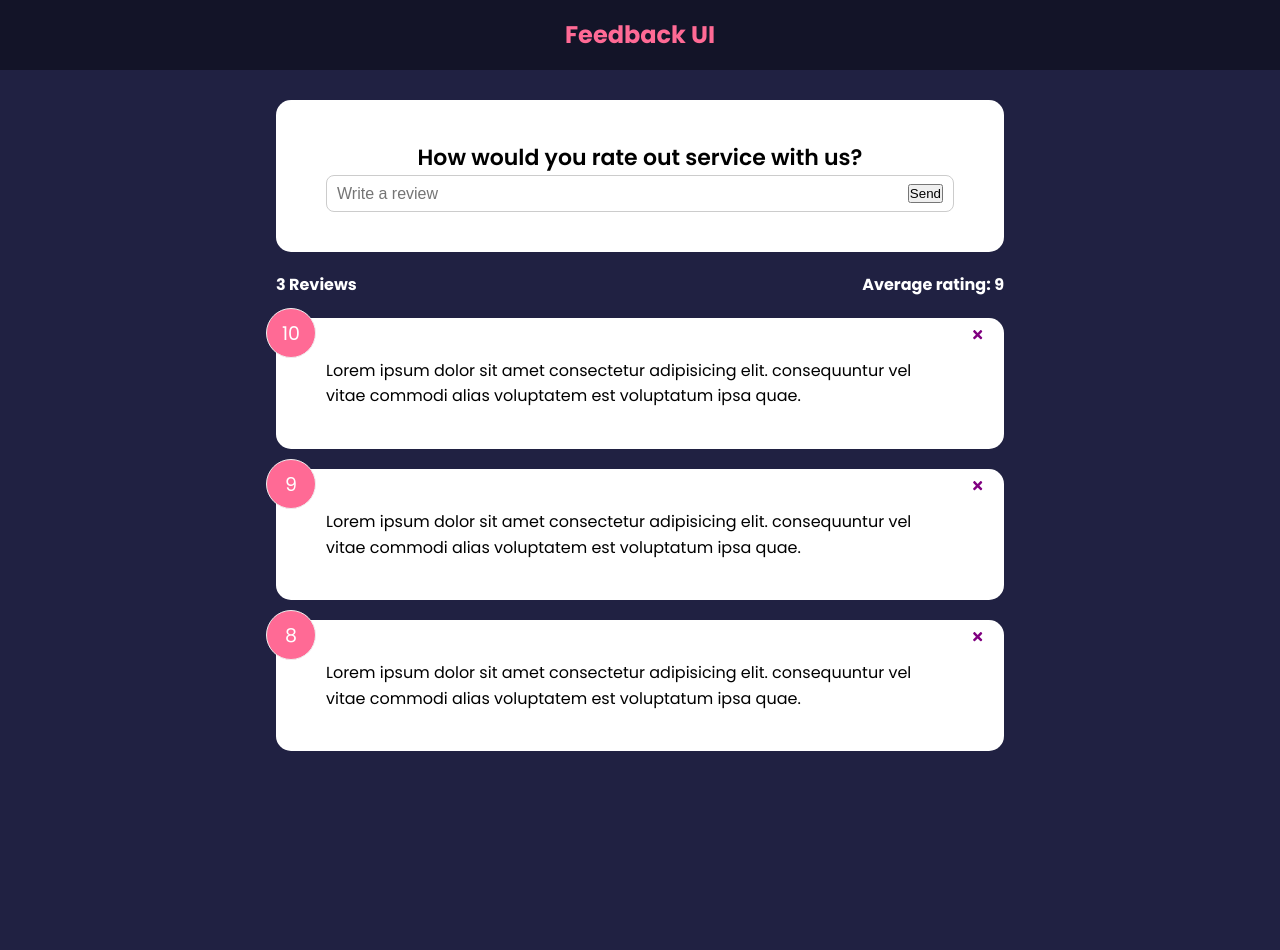
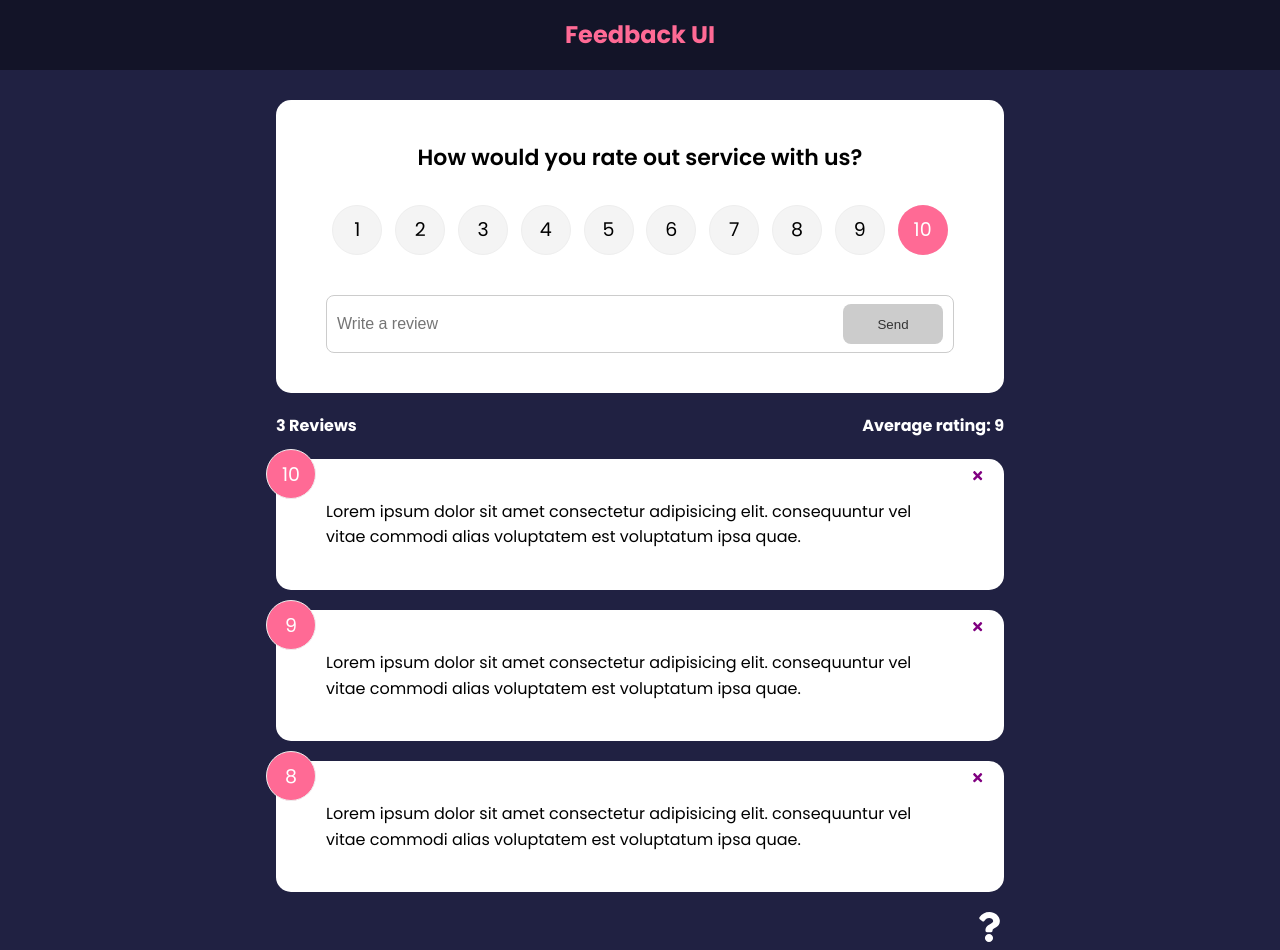
Before and after one commit to Kongyuechen/feedback-app, a React (Create React App) app: page / in a window 1280 px wide. Before the commit the page ends 800 px from the top, so only its background shows below. Built offline with nearby package versions, Linux system fonts and the light colour scheme; the HTML template or start-up script is replaced by a standard one.

Commit message:
Starting About Icon

```diff
--- a/package.json
+++ b/package.json
@@ -6,10 +6,13 @@
     "@testing-library/jest-dom": "^5.16.4",
     "@testing-library/react": "^13.3.0",
     "@testing-library/user-event": "^13.5.0",
+    "framer-motion": "^4.1.17",
     "react": "^18.2.0",
     "react-dom": "^18.2.0",
     "react-icons": "^4.4.0",
+    "react-router-dom": "^6.3.0",
     "react-scripts": "5.0.1",
+    "uuid": "^8.3.2",
     "web-vitals": "^2.1.4"
   },
   "scripts": {
--- a/src/App.js
+++ b/src/App.js
@@ -1,9 +1,13 @@
+import {v4 as uuidv4} from 'uuid'
+import {BrowserRouter as Router, Route, Routes} from 'react-router-dom'
 import { useState } from 'react'
 import Header from './components/Header'
 import FeedbackList from './components/FeedbackList'
 import FeedbackData from './data/FeedbackData'
 import FeedbackStats from './components/FeedbackStats'
 import FeedbackForm from './components/FeedbackForm'
+import AboutPage from './pages/AboutPage'
+import AboutIconLink from './components/AboutIconLink'
 
 
 function App() {
@@ -13,21 +17,32 @@
     if(window.confirm('Are you sure you want to delete?')) {
       setFeedback(feedback.filter((item) => item.id !==id))
     }
+  }
 
+  const addFeedback = (newFeedback) => {
+    newFeedback.id = uuidv4()
+    setFeedback([newFeedback, ...feedback])
   }
 
   return (
-    <>
+    <Router>
       <Header />
       <div className='container'>
-        <FeedbackForm />
-        <FeedbackStats feedback={feedback} />
-        <FeedbackList
-        feedback={feedback}
-        handleDelete = {deleteFeedback}
-        />
+        <Routes>
+          <Route exact path ='/' element={
+            <>
+              <FeedbackForm handleAdd={addFeedback}/>
+              <FeedbackStats feedback={feedback} />
+              <FeedbackList feedback={feedback} handleDelete = {deleteFeedback} />
+            </>
+          }>
+          </Route>
+
+          <Route path='/about' element={<AboutPage />} />
+        </Routes>
+        <AboutIconLink />
       </div>
-    </>
+    </Router>
   )
 }
 export default App
--- /dev/null
+++ b/src/components/AboutIconLink.jsx
@@ -0,0 +1,14 @@
+import { FaQuestion } from 'react-icons/fa'
+import {Link} from 'react-router-dom'
+
+function AboutIconLink() {
+  return (
+    <div className='about-link'>
+      <Link to ='/about'>
+        <FaQuestion size={30} />
+      </Link>
+    </div>
+  )
+}
+
+export default AboutIconLink
--- a/src/components/FeedbackForm.jsx
+++ b/src/components/FeedbackForm.jsx
@@ -1,15 +1,60 @@
+import { useState } from 'react'
 import Card from './shared/Card'
+import Button from './shared/Button'
+import RatingSelect from './RatingSelect'
 
-function FeedbackForm() {
+function FeedbackForm({handleAdd}) {
+  const [text, setText] = useState('')
+  const [rating, setRating] = useState(10)
+
+  const [btnDisabled, setBtnDisabled] = useState(true)
+  const [message, setMessage] = useState('')
+
+
+  const handleTextChange = (e) =>{
+    if (text === '') {
+      setBtnDisabled(true)
+      setMessage(null)
+    } else if(text !== '' && text.trim().length <= 10) {
+      setMessage('Text must be at least 10 characters')
+      setBtnDisabled(true)
+    } else {
+      setMessage(null)
+      setBtnDisabled(false)
+    }
+
+    console.log(e.target.value)
+    setText(e.target.value)
+  }
+
+  const handleSubmit = (e) => {
+    e.preventDefault()
+    if (text.trim().length > 10) {
+      const newFeedback = {
+        text,
+        rating,
+      }
+      handleAdd(newFeedback)
+      setText('')
+    }
+  }
+
+
   return (
     <Card>
-      <form>
+      <form onSubmit={handleSubmit}>
         <h2>How would you rate out service with us?</h2>
-        {/* @todo - rating select compo */}
+        <RatingSelect select={setRating} selected={rating} />
         <div className="input-group">
-          <input type="text" placeholder='Write a review'/>
-          <button type="submit">Send</button>
+          <input
+          onChange={handleTextChange}
+          type="text"
+          placeholder='Write a review'
+          value={text}
+          />
+          <Button type="submit" isDisabled={btnDisabled}>Send</Button>
         </div>
+        {message && <div className='message'>{message}</div>}
       </form>
     </Card>
   )
--- a/src/components/FeedbackList.jsx
+++ b/src/components/FeedbackList.jsx
@@ -1,3 +1,4 @@
+import {motion, AnimatePresence} from 'framer-motion'
 import PropTypes from 'prop-types'
 import FeedbackItem from './FeedbackItem'
 
@@ -8,15 +9,36 @@
 
   return (
     <div className='feedback-list'>
+      <AnimatePresence>
         {feedback.map((item) => (
+          <motion.div
+            key={item.id}
+            initial={{opacity: 0}}
+            animate={{opacity: 1}}
+            exit={{opacity: 0}}
+          >
             <FeedbackItem
             key={item.id}
             item={item}
             handleDelete={handleDelete}
             />
+          </motion.div>
         ))}
+      </AnimatePresence>
     </div>
   )
+
+  // return (
+  //   <div className='feedback-list'>
+  //     {feedback.map((item) => (
+  //       <FeedbackItem
+  //       key={item.id}
+  //       item={item}
+  //       handleDelete={handleDelete}
+  //       />
+  //     ))}
+  //   </div>
+  // )
 }
 
 FeedbackList.propTypes = {
--- /dev/null
+++ b/src/components/RatingSelect.jsx
@@ -0,0 +1,26 @@
+
+function RatingSelect({select, selected} ) {
+
+  const handleChange = (e) => {
+    select(+e.currentTarget.value)
+  }
+  return (
+    <ul className='rating'>
+      {Array.from({ length: 10 }, (_, i) => (
+        <li key={`rating-${i + 1}`}>
+          <input
+            type='radio'
+            id={`num${i + 1}`}
+            name='rating'
+            value={i + 1}
+            onChange={handleChange}
+            checked={selected === i + 1}
+          />
+          <label htmlFor={`num${i + 1}`}>{i + 1}</label>
+        </li>
+      ))}
+    </ul>
+  )
+}
+
+export default RatingSelect
--- /dev/null
+++ b/src/components/shared/Button.jsx
@@ -0,0 +1,24 @@
+import PropTypes from 'prop-types'
+
+function Button({children, version, type, isDisabled}) {
+  return (
+    <button type={type} disabled={isDisabled} className={`btn btn-${version}`}>
+      {children}
+    </button>
+  )
+}
+
+
+Button.defaultProps = {
+  version: 'primary',
+  type: 'button',
+  isDisabled: false,
+}
+
+Button.propTypes = {
+  children: PropTypes.node.isRequired,
+  version: PropTypes.string,
+  type: PropTypes.string,
+  isDisabled: PropTypes.bool,
+}
+export default Button
--- /dev/null
+++ b/src/pages/AboutPage.jsx
@@ -0,0 +1,23 @@
+import Card from "../components/shared/Card"
+import {Link} from 'react-router-dom'
+
+
+function AboutPage() {
+  return (
+    <Card>
+      <div className="about">
+        <h1>About This Project</h1>
+        <p> React app to leave feedback for a product or service</p>
+        <p>Version 1.0.0</p>
+
+        <p>
+          <Link to ='/'>
+            Back to Home
+          </Link>
+        </p>
+      </div>
+    </Card>
+  )
+}
+
+export default AboutPage
```
Also changed, not shown: 2 other files (tests, documents, lock files or other folders). Lines whose indentation alone changed are shown as unchanged.
